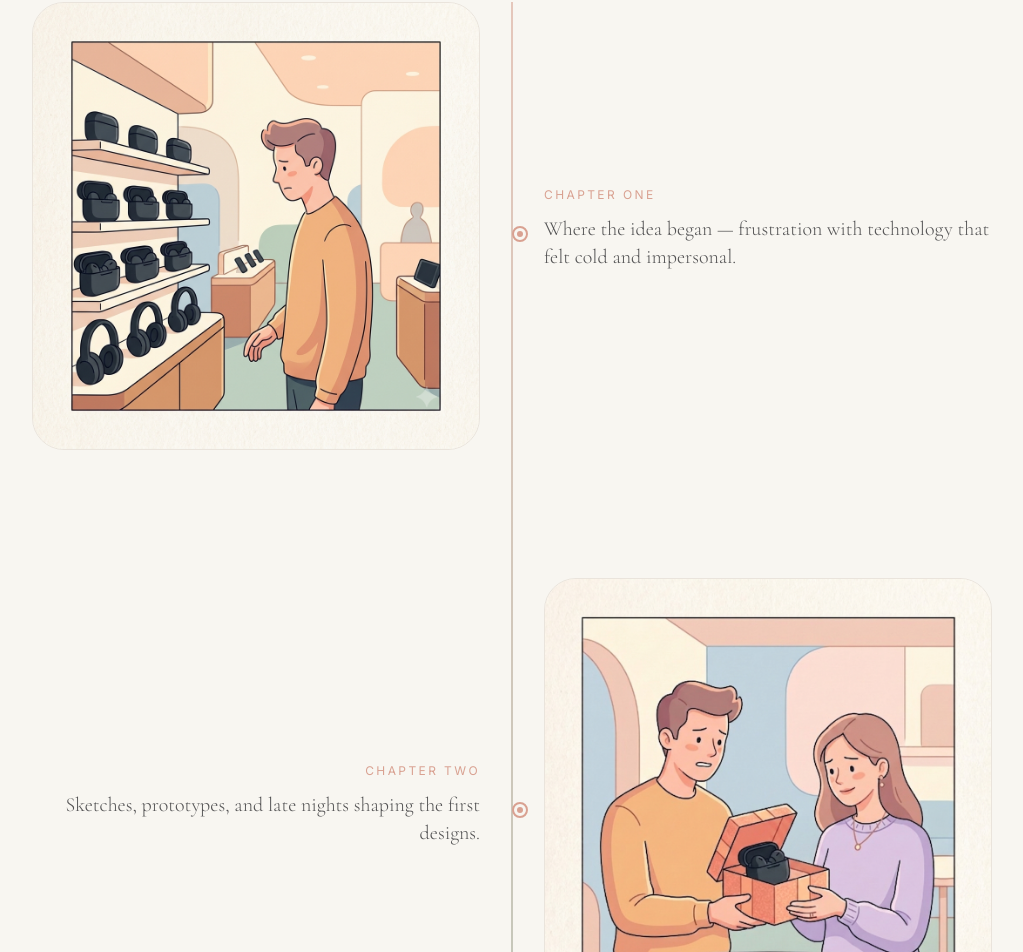
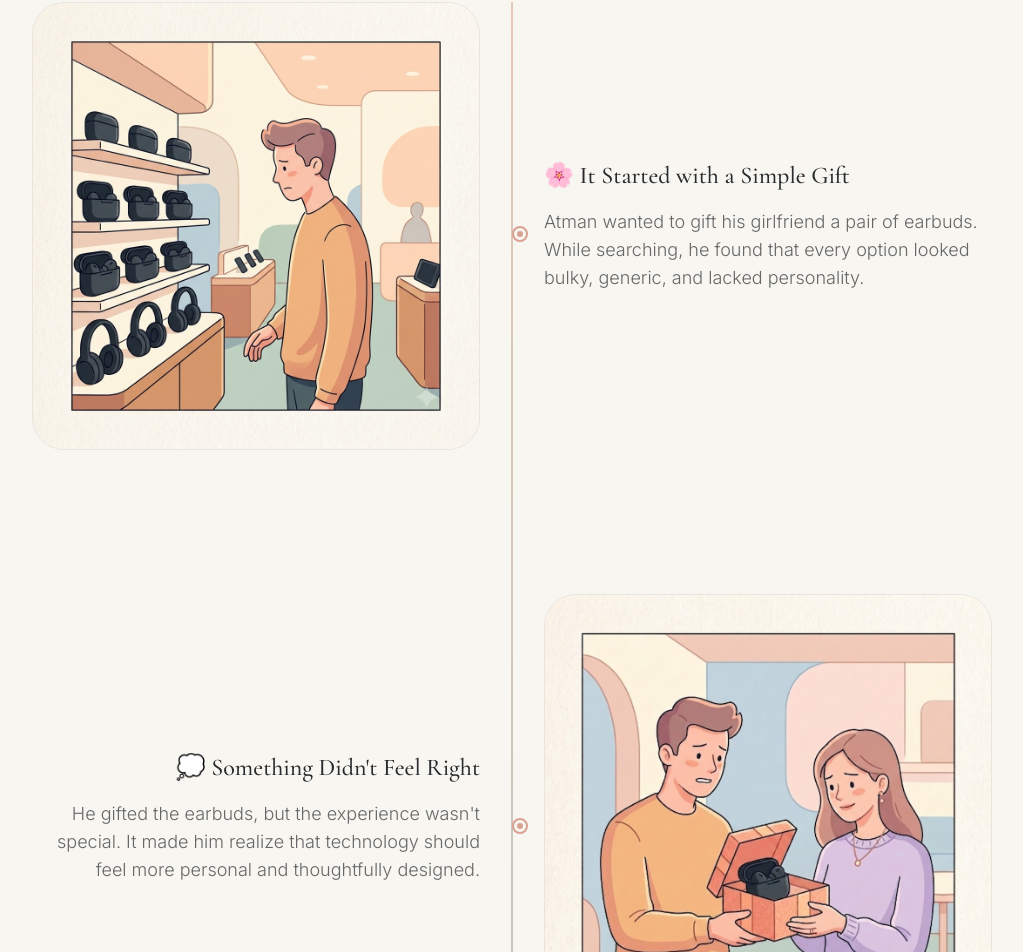
Before and after one commit to mitalikhamkar/REVE-CULT, a React (Vite) app: page /about in a window 1280 px wide. Shown: the part 1142-2094 px from the top of the page, without its empty margins (128-1151 px from the left). Built offline with nearby package versions, Linux system fonts and the light colour scheme; no server answers.

Commit message:
Update the About Page

```diff
--- a/src/pages/About.jsx
+++ b/src/pages/About.jsx
@@ -13,23 +13,27 @@ const VALUES = [
 const JOURNEY = [
   {
     img: "/images/about/Founder-story-1.png",
-    label: "Chapter One",
-    caption: "Where the idea began — frustration with technology that felt cold and impersonal.",
+    heading: "🌸 It Started with a Simple Gift",
+    caption:
+      "Atman wanted to gift his girlfriend a pair of earbuds. While searching, he found that every option looked bulky, generic, and lacked personality.",
   },
   {
     img: "/images/about/Founder-story-2.png",
-    label: "Chapter Two",
-    caption: "Sketches, prototypes, and late nights shaping the first designs.",
+    heading: "💭 Something Didn't Feel Right",
+    caption:
+      "He gifted the earbuds, but the experience wasn't special. It made him realize that technology should feel more personal and thoughtfully designed.",
   },
   {
     img: "/images/about/Founder-story-3.png",
-    label: "Chapter Three",
-    caption: "Building a brand meant for the people who'd actually wear it.",
+    heading: "🤝 A Dream Takes Shape",
+    caption:
+      "He shared this idea with his close friend Ayush. Together, they decided to create a technology brand that blended beauty, functionality, and emotion.",
   },
   {
     img: "/images/about/Founder-story-4.png",
-    label: "Chapter Four",
-    caption: "REVE CULT, ready to meet the world.",
+    heading: "✨ REVE CULT Was Born",
+    caption:
+      "That dream became REVE CULT. Today, every product is delivered as a thoughtfully designed premium hamper, making every unboxing feel memorable.",
   },
 ];
 
@@ -60,7 +64,7 @@ function JourneySection() {
       </div>
 
       <div ref={containerRef} className="relative">
-        {/* Center timeline line — desktop only */}
+        {/* Center timeline line — desktop only, draws itself as user scrolls */}
         <div className="hidden md:block absolute left-1/2 top-0 bottom-0 w-px -translate-x-1/2 bg-border">
           <motion.div
             className="absolute top-0 left-0 w-full bg-gradient-to-b from-blush to-sage"
@@ -74,33 +78,42 @@ function JourneySection() {
           style={{ top: dotTop }}
         />
 
-        <div className="space-y-20 md:space-y-32">
+        <div className="space-y-24 md:space-y-36">
           {JOURNEY.map((item, i) => {
             const imageEl = (
-              <div className="rounded-2xl overflow-hidden border border-border">
-                <img src={item.img} alt={item.label} className="w-full h-auto object-cover" />
-              </div>
+              <motion.div
+                initial={{ opacity: 0, y: 32 }}
+                whileInView={{ opacity: 1, y: 0 }}
+                viewport={{ once: true, amount: 0.35 }}
+                transition={{ duration: 0.7, ease: "easeOut" }}
+                className="group rounded-2xl overflow-hidden border border-border"
+              >
+                <img
+                  src={item.img}
+                  alt={item.heading}
+                  className="w-full h-auto object-cover transition-transform duration-700 ease-out group-hover:scale-[1.03]"
+                />
+              </motion.div>
             );
             const textEl = (
-              <div className={i % 2 === 1 ? "md:text-right" : ""}>
-                <span className="inline-block text-xs uppercase tracking-[0.2em] text-blush mb-3">
-                  {item.label}
-                </span>
-                <p className="text-lg lg:text-xl font-heading font-light leading-relaxed text-foreground/80">
+              <motion.div
+                initial={{ opacity: 0, y: 32 }}
+                whileInView={{ opacity: 1, y: 0 }}
+                viewport={{ once: true, amount: 0.35 }}
+                transition={{ duration: 0.7, ease: "easeOut", delay: 0.25 }}
+                className={`max-w-md ${i % 2 === 1 ? "md:text-right md:ml-auto" : ""}`}
+              >
+                <h3 className="text-xl lg:text-2xl font-heading font-medium mb-4">
+                  {item.heading}
+                </h3>
+                <p className="text-base lg:text-lg font-body font-light leading-relaxed text-foreground/70">
                   {item.caption}
                 </p>
-              </div>
+              </motion.div>
             );
 
             return (
-              <motion.div
-                key={item.label}
-                className="relative grid md:grid-cols-2 gap-8 md:gap-16 items-center"
-                initial={{ opacity: 0, y: 40 }}
-                whileInView={{ opacity: 1, y: 0 }}
-                viewport={{ once: true, amount: 0.35 }}
-                transition={{ duration: 0.7, ease: "easeOut" }}
-              >
+              <div key={item.heading} className="relative grid md:grid-cols-2 gap-8 md:gap-16 items-center">
                 {i % 2 === 0 ? (
                   <>
                     {imageEl}
@@ -113,7 +126,7 @@ function JourneySection() {
                   </>
                 )}
 
-                {/* Static chapter marker — sits on the center line, lights up when this panel is reached */}
+                {/* Static chapter marker on the center line, lights up when reached */}
                 <motion.span
                   className="hidden md:flex absolute left-1/2 top-1/2 -translate-x-1/2 -translate-y-1/2 w-4 h-4 rounded-full bg-cream border-2 border-blush items-center justify-center z-10"
                   initial={{ scale: 0.7, opacity: 0.5 }}
@@ -123,7 +136,7 @@ function JourneySection() {
                 >
                   <span className="w-1.5 h-1.5 rounded-full bg-blush" />
                 </motion.span>
-              </motion.div>
+              </div>
             );
           })}
         </div>
@@ -134,9 +147,9 @@ function JourneySection() {
 
 export default function About() {
   return (
-    <div>
+    <div className="overflow-x-hidden">
       {/* Hero */}
-      <section className="relative min-h-screen flex items-center overflow-hidden">
+      <section className="relative min-h-[85vh] sm:min-h-screen flex items-center overflow-hidden">
         <div
           className="absolute inset-0 bg-cover bg-center"
           style={{ backgroundImage: "url(/images/about/hero-lifestyle.png)" }}
@@ -149,24 +162,24 @@ export default function About() {
           className="relative max-w-3xl mx-auto px-4 sm:px-6 lg:px-8 text-center text-white"
         >
           <p className="text-xs uppercase tracking-[0.3em] text-blush mb-4">Our Story</p>
-          <h1 className="text-4xl lg:text-6xl font-heading font-light leading-tight mb-6">
+          <h1 className="text-3xl sm:text-4xl lg:text-6xl font-heading font-light leading-tight mb-6">
             More than Technology.
             <br className="hidden sm:block" />A Story Worth <span className="italic">Listening To.</span>
           </h1>
-          <p className="text-base text-white/80 leading-relaxed mb-8 max-w-xl mx-auto">
+          <p className="text-sm sm:text-base text-white/80 leading-relaxed mb-8 max-w-xl mx-auto">
             REVE CULT is a women-first technology brand creating aesthetic, functional consumer
             electronics designed for modern lifestyles.
           </p>
           <Link
             to="/shop"
-            className="inline-flex items-center gap-2 px-7 py-3.5 bg-blush text-white rounded-full text-sm font-medium hover:bg-blush/90 transition-colors min-h-[48px]"
+            className="inline-flex items-center gap-2 px-7 py-3.5 bg-blush text-white rounded-full text-sm font-medium transition-all duration-300 hover:bg-blush/90 hover:-translate-y-0.5 hover:shadow-lg min-h-[48px]"
           >
             Explore Collection <ArrowRight size={16} />
           </Link>
         </motion.div>
       </section>
 
-      {/* Our Journey — comic timeline with traveling glow dot */}
+      {/* Our Journey — comic timeline with staggered reveal + traveling glow dot */}
       <JourneySection />
 
       {/* Our Dream */}
@@ -179,8 +192,8 @@ export default function About() {
             transition={{ duration: 0.7 }}
           >
             <p className="text-xs uppercase tracking-[0.2em] text-blush mb-4">Our Dream</p>
-            {/* TODO: replace with your real founder story — brief asked for authentic copy here, not AI-generated marketing language, so drop your own words in */}
-            <p className="text-2xl lg:text-3xl font-heading font-light leading-relaxed text-foreground/90">
+            {/* TODO: replace with your real founder story copy if you want it different from the journey text */}
+            <p className="text-xl sm:text-2xl lg:text-3xl font-heading font-light leading-relaxed text-foreground/90 max-w-2xl mx-auto">
               We started REVE CULT because we couldn't find technology that felt like it belonged to us.
             </p>
           </motion.div>
@@ -195,12 +208,12 @@ export default function About() {
             whileInView={{ opacity: 1, scale: 1 }}
             viewport={{ once: true, amount: 0.4 }}
             transition={{ duration: 0.7 }}
-            className="rounded-3xl overflow-hidden border border-border"
+            className="group rounded-3xl overflow-hidden border border-border"
           >
             <img
               src="/images/about/hamper-showcase.png"
               alt="Premium hamper experience"
-              className="w-full h-auto object-cover"
+              className="w-full h-auto object-cover transition-transform duration-700 ease-out group-hover:scale-[1.03]"
             />
           </motion.div>
           <div>
@@ -208,10 +221,10 @@ export default function About() {
             <h2 className="text-3xl lg:text-4xl font-heading font-light mb-6">
               The Premium Hamper Experience
             </h2>
-            <p className="text-sm text-foreground/70 leading-relaxed mb-8">
+            <p className="text-sm text-foreground/70 leading-relaxed mb-8 max-w-md">
               Every REVE CULT order arrives as a full ritual, not just a delivery.
             </p>
-            <div className="grid grid-cols-2 gap-3">
+            <div className="grid grid-cols-1 sm:grid-cols-2 gap-3">
               {HAMPER_FEATURES.map((f, i) => (
                 <motion.div
                   key={f}
@@ -219,7 +232,7 @@ export default function About() {
                   whileInView={{ opacity: 1, y: 0 }}
                   viewport={{ once: true, amount: 0.5 }}
                   transition={{ duration: 0.5, delay: i * 0.08 }}
-                  className="px-4 py-3 bg-white rounded-xl border border-border text-sm font-medium text-center"
+                  className="px-4 py-3 bg-white rounded-xl border border-border text-sm font-medium text-center transition-all duration-300 hover:-translate-y-0.5 hover:shadow-md"
                 >
                   {f}
                 </motion.div>
@@ -237,12 +250,12 @@ export default function About() {
             whileInView={{ opacity: 1, x: 0 }}
             viewport={{ once: true, amount: 0.4 }}
             transition={{ duration: 0.7 }}
-            className="order-2 md:order-1 rounded-3xl overflow-hidden border border-border"
+            className="group order-2 md:order-1 rounded-3xl overflow-hidden border border-border"
           >
             <img
               src="/images/about/lifestyle-cafe.png"
               alt="REVE CULT lifestyle"
-              className="w-full h-auto object-cover"
+              className="w-full h-auto object-cover transition-transform duration-700 ease-out group-hover:scale-[1.03]"
             />
           </motion.div>
           <motion.div
@@ -253,7 +266,7 @@ export default function About() {
             className="order-1 md:order-2"
           >
             <h2 className="text-3xl lg:text-4xl font-heading font-light mb-4">Designed For Her</h2>
-            <p className="text-sm text-foreground/70 leading-relaxed">
+            <p className="text-sm text-foreground/70 leading-relaxed max-w-md">
               Every curve, colour, and finish is chosen with one person in mind — you. REVE CULT
               exists so that technology can finally feel personal.
             </p>
@@ -267,11 +280,11 @@ export default function About() {
           <p className="text-xs uppercase tracking-[0.2em] text-blush mb-2">What we stand for</p>
           <h2 className="text-3xl lg:text-4xl font-heading font-light">Our Values</h2>
         </div>
-        <div className="grid grid-cols-2 lg:grid-cols-4 gap-4">
+        <div className="grid grid-cols-1 sm:grid-cols-2 lg:grid-cols-4 gap-4">
           {VALUES.map((v, i) => (
             <div
               key={v.title}
-              className="p-6 bg-white rounded-2xl border border-border text-center animate-fade-in-up transition-all duration-300 hover:-translate-y-1.5 hover:shadow-xl"
+              className="p-6 bg-white rounded-2xl border border-border text-center animate-fade-in-up transition-all duration-300 hover:-translate-y-1 hover:shadow-lg"
               style={{ animationDelay: `${i * 0.1}s`, opacity: 0 }}
             >
               <div className="inline-flex w-12 h-12 rounded-full bg-blush/10 items-center justify-center mb-3">
@@ -285,21 +298,21 @@ export default function About() {
       </section>
 
       {/* Closing */}
-      <section className="relative overflow-hidden py-24 lg:py-32">
+      <section className="relative overflow-hidden py-20 sm:py-24 lg:py-32">
         <div
           className="absolute inset-0 bg-cover bg-center about-closing-zoom"
           style={{ backgroundImage: "url(/images/about/closing-flatlay.png)" }}
         />
         <div className="absolute inset-0 bg-black/40" />
         <div className="relative max-w-2xl mx-auto px-4 sm:px-6 lg:px-8 text-center text-white">
-          <h2 className="text-3xl lg:text-5xl font-heading font-light leading-tight mb-8">
+          <h2 className="text-2xl sm:text-3xl lg:text-5xl font-heading font-light leading-tight mb-8">
             Technology should never feel ordinary.
             <br className="hidden sm:block" />
             It should feel like <span className="italic text-blush">you.</span>
           </h2>
           <Link
             to="/shop"
-            className="inline-flex items-center gap-2 px-8 py-4 bg-white text-foreground rounded-full text-sm font-medium hover:bg-cream transition-colors min-h-[48px]"
+            className="inline-flex items-center gap-2 px-8 py-4 bg-white text-foreground rounded-full text-sm font-medium transition-all duration-300 hover:bg-cream hover:-translate-y-0.5 hover:shadow-lg min-h-[48px]"
           >
             Shop Collection <ArrowRight size={16} />
           </Link>
```
